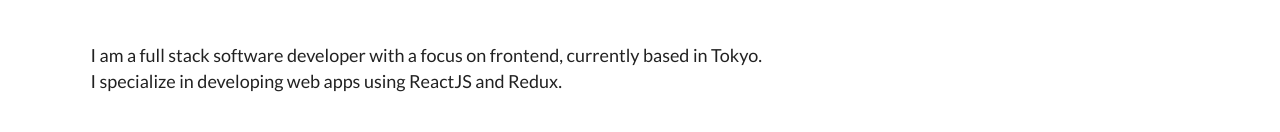
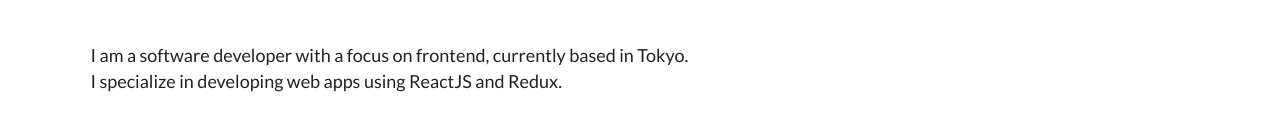
Before and after one commit to scandindian/scandindian.github.io, a React (Create React App) app: page / in a window 1280 px wide. Shown: the part 387-519 px from the top of the page. Built offline with nearby package versions, Linux system fonts and the light colour scheme.

Commit message:
Updating website

```diff
--- a/src/components/views/About.js
+++ b/src/components/views/About.js
@@ -16,7 +16,7 @@
                                 During my college summer vacations, I worked
                                 at <a href="https://www.itri.org.tw/english/" target="_blank" rel="noopener noreferrer">ITRI</a> in Taiwan and <a href="https://www.gist.ac.kr/en/main.html" target="_blank" rel="noopener noreferrer">GIST</a> in South Korea as an intern.
                                 <br /><br />
-                                My passion is frontend development with ReactJS and Redux. For the backend, I use AWS and Python.
+                                My passion is frontend development with ReactJS and Redux.
                                 I have also developed <a href="https://play.google.com/store/apps/developer?id=heysadboy&hl=en" target="_blank" rel="noopener noreferrer">android apps</a> and worked as an open source developer in <a href="https://summerofcode.withgoogle.com/archive/2017/projects/5117290592862208/" target="_blank" rel="noopener noreferrer">Google Summer of Code with FOSSASIA</a>.
                                 <br /><br />
                                 In the future, I would like to keep working as a frontend developer. I love to design, develop and deploy beautiful and scalable web apps with a focus on user experience.
--- a/src/components/views/Home.js
+++ b/src/components/views/Home.js
@@ -11,7 +11,7 @@
                             <p className="home-greeting"><b>Hello, my name is</b></p>
                             <h1 className="home-heading">Varun Kumar</h1>
                             <p className="home-description">
-                                I am a full stack software developer with a focus on frontend, currently based in Tokyo.
+                                I am a software developer with a focus on frontend, currently based in Tokyo.
                                 <br />
                                 I specialize in developing web apps using ReactJS and Redux.
                             </p>
```
